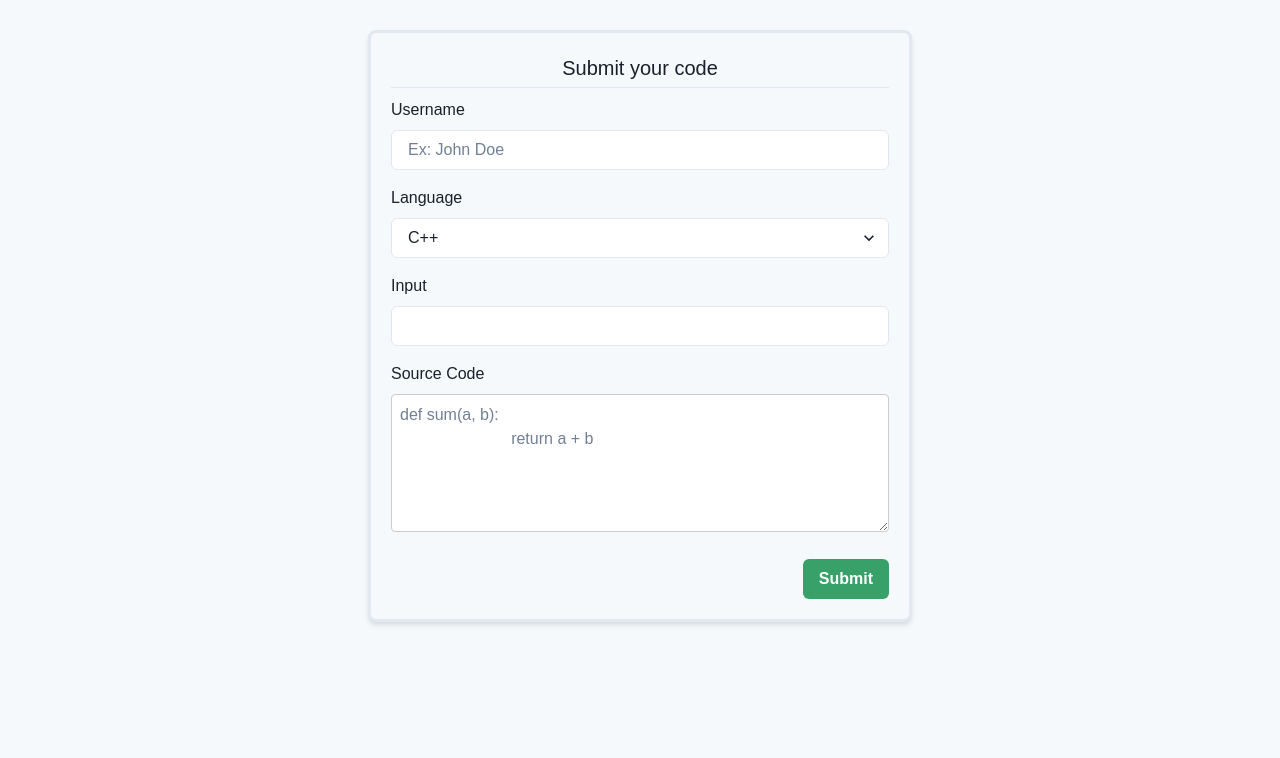
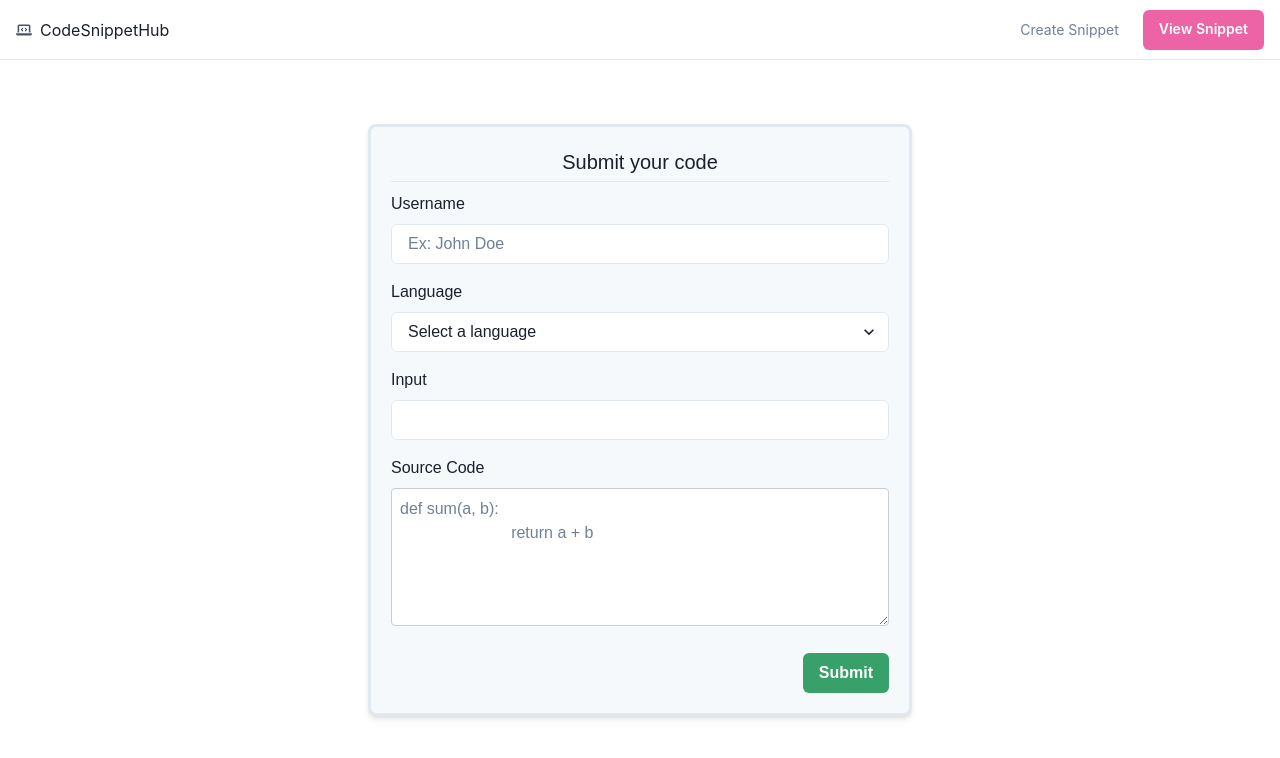
Before and after one commit to surbhi400/CodeSnippetHub-frontend, a React (Create React App) app in the folder codesnippet-hub/: page / in a window 1280 px wide. Shown: the top 758 px of the page. Built offline with nearby package versions, Linux system fonts and the light colour scheme.

Commit message:
made responsive

```diff
--- a/codesnippet-hub/package.json
+++ b/codesnippet-hub/package.json
@@ -3,6 +3,7 @@
   "version": "0.1.0",
   "private": true,
   "dependencies": {
+    "@chakra-ui/icons": "^2.1.1",
     "@chakra-ui/react": "^2.8.2",
     "@emotion/react": "^11.11.4",
     "@emotion/styled": "^11.11.0",
--- a/codesnippet-hub/src/App.js
+++ b/codesnippet-hub/src/App.js
@@ -2,11 +2,13 @@ import './App.css';
 import {BrowserRouter as Router, Routes, Route} from "react-router-dom"
 import FormPage from './pages/FormPage';
 import InformationDisplayPage from './pages/InformationDisplayPage';
+import Navbar from './components/Navbar';
 
 
 function App() {
   return (
      <Router>
+      <Navbar />
       <Routes>
         <Route path='/' exact element={<FormPage/>}/>
          <Route path='/info' element={<InformationDisplayPage/>}/>
--- /dev/null
+++ b/codesnippet-hub/src/components/Navbar.jsx
@@ -0,0 +1,185 @@
+"use client";
+
+import {
+  Box,
+  Flex,
+  Text,
+  IconButton,
+  Button,
+  Stack,
+  Collapse,
+  Icon,
+  useColorModeValue,
+  useBreakpointValue,
+  useDisclosure,
+} from "@chakra-ui/react";
+import { HamburgerIcon, CloseIcon, ChevronDownIcon } from "@chakra-ui/icons";
+import { FaLaptopCode } from "react-icons/fa6";
+
+export default function Navbar() {
+  const { isOpen, onToggle } = useDisclosure();
+
+  return (
+    <Box>
+      <Flex
+        bg={useColorModeValue("white", "gray.800")}
+        color={useColorModeValue("gray.600", "white")}
+        minH={"60px"}
+        py={{ base: 2 }}
+        px={{ base: 4 }}
+        borderBottom={1}
+        borderStyle={"solid"}
+        borderColor={useColorModeValue("gray.200", "gray.900")}
+        align={"center"}
+        justify={"space-between"}
+      >
+        <Flex
+          href={"/"}
+          flex={{ base: 1 }}
+          justify={"flex-start"}
+          ml={{ base: 4, md: 0 }}
+          alignItems="center"
+          columnGap="0.5rem"
+        >
+          <FaLaptopCode />
+          <Text
+            textAlign={useBreakpointValue({ base: "center", md: "left" })}
+            fontFamily={"heading"}
+            color={useColorModeValue("gray.800", "white")}
+            fontSize={"16px"}
+          >
+            CodeSnippetHub
+          </Text>
+        </Flex>
+        <Stack
+          flex={{ base: 1, md: 0 }}
+          justify={"flex-end"}
+          direction={"row"}
+          spacing={6}
+        >
+          <Button
+            as={"a"}
+            fontSize={"sm"}
+            fontWeight={400}
+            display={{ base: "none", md: "inline-flex" }}
+            variant={"link"}
+            href={"/"}
+          >
+            Create Snippet
+          </Button>
+          <Button
+            as={"a"}
+            display={{ base: "none", md: "inline-flex" }}
+            fontSize={"sm"}
+            fontWeight={600}
+            color={"white"}
+            bg={"pink.400"}
+            href={"/info"}
+            _hover={{
+              bg: "pink.300",
+            }}
+          >
+            View Snippet
+          </Button>
+        </Stack>
+        <Flex
+          flex={{ base: 1, md: "auto" }}
+          ml={{ base: -2, md: "auto" }}
+          display={{ base: "flex", md: "none" }}
+          justifyContent={"flex-end"}
+        >
+          <IconButton
+            onClick={onToggle}
+            icon={
+              isOpen ? <CloseIcon w={3} h={3} /> : <HamburgerIcon w={5} h={5} />
+            }
+            variant={"ghost"}
+            aria-label={"Toggle Navigation"}
+          />
+        </Flex>
+      </Flex>
+
+      <Collapse in={isOpen} animateOpacity>
+        <MobileNav />
+      </Collapse>
+    </Box>
+  );
+}
+
+const MobileNav = () => {
+  return (
+    <Stack
+      bg={useColorModeValue("white", "gray.800")}
+      p={4}
+      display={{ md: "none" }}
+    >
+      {NAV_ITEMS.map((navItem) => (
+        <MobileNavItem key={navItem.label} {...navItem} />
+      ))}
+    </Stack>
+  );
+};
+
+const MobileNavItem = ({ label, children, href }) => {
+  const { isOpen, onToggle } = useDisclosure();
+
+  return (
+    <Stack spacing={4} onClick={children && onToggle}>
+      <Box
+        py={2}
+        as="a"
+        href={href ?? "#"}
+        justifyContent="space-between"
+        alignItems="center"
+        _hover={{
+          textDecoration: "none",
+        }}
+      >
+        <Text
+          fontWeight={600}
+          color={useColorModeValue("gray.600", "gray.200")}
+        >
+          {label}
+        </Text>
+        {children && (
+          <Icon
+            as={ChevronDownIcon}
+            transition={"all .25s ease-in-out"}
+            transform={isOpen ? "rotate(180deg)" : ""}
+            w={6}
+            h={6}
+          />
+        )}
+      </Box>
+
+      <Collapse in={isOpen} animateOpacity style={{ marginTop: "0!important" }}>
+        <Stack
+          mt={2}
+          pl={4}
+          borderLeft={1}
+          borderStyle={"solid"}
+          borderColor={useColorModeValue("gray.200", "gray.700")}
+          align={"start"}
+        >
+          {children &&
+            children.map((child) => (
+              <Box as="a" key={child.label} py={2} href={child.href}>
+                {child.label}
+              </Box>
+            ))}
+        </Stack>
+      </Collapse>
+    </Stack>
+  );
+};
+
+const NAV_ITEMS = [
+  {
+    label: "Create snippet",
+    href: "/",
+  },
+  {
+    label: "View snippets",
+    href: "/info",
+  },
+];
--- a/codesnippet-hub/src/pages/FormPage.jsx
+++ b/codesnippet-hub/src/pages/FormPage.jsx
@@ -1,4 +1,4 @@
-import React, { useState } from 'react';
+import React, { useState } from "react";
 import {
   FormControl,
   FormLabel,
@@ -8,29 +8,48 @@ import {
   Button,
   Text,
   Select,
-} from '@chakra-ui/react';
-// import { VscCode } from 'react-icons/vsc';
-// import { RiFileUploadFill } from 'react-icons/ri';
-import { useToast } from '@chakra-ui/toast';
+} from "@chakra-ui/react";
+import { useToast } from "@chakra-ui/toast";
 const FormPage = () => {
-  const [name, setName] = useState('');
-  const [preferredLanguage, setPreferredLanguage] = useState('');
-  const [standardInput, setStandardInput] = useState('');
-  const [sourceCode, setSourceCode] = useState('');
-    const [nameError, setNameError] = useState('');
-  const [languageError, setLanguageError] = useState('');
-  const [sourceCodeError, setSourceCodeError] = useState('');
+  const [name, setName] = useState("");
+  const [preferredLanguage, setPreferredLanguage] = useState("");
+  const [standardInput, setStandardInput] = useState("");
+  const [sourceCode, setSourceCode] = useState("");
+  const [nameError, setNameError] = useState("");
+  const [languageError, setLanguageError] = useState("");
+  const [sourceCodeError, setSourceCodeError] = useState("");
 
-  const toast = useToast()
+  const toast = useToast();
 
   const handleSubmit = async (event) => {
     event.preventDefault();
 
     try {
-    const response = await fetch('http://localhost:5000/api/submit-form', {
-      method: 'POST',
+      if (!name) {
+        setNameError("Name is required");
+        return;
+      } else {
+        setNameError("");
+      }
+
+      if (!preferredLanguage) {
+        setLanguageError("Language is required");
+        return;
+      } else {
+        setLanguageError("");
+      }
+
+      if (!sourceCode) {
+        setSourceCodeError("Source Code is required");
+        return;
+      } else {
+        setSourceCodeError("");
+      }
+
+      const response = await fetch("http://localhost:5000/api/submit-form", {
+        method: "POST",
         headers: {
-        'Content-Type': 'application/json',
+          "Content-Type": "application/json",
         },
         body: JSON.stringify({
           name,
@@ -39,27 +58,6 @@ const FormPage = () => {
           sourceCode,
         }),
       });
-
-   if (!name) {
-      setNameError('Name is required');
-      return;
-    } else {
-      setNameError('');
-    }
-
-    if (!preferredLanguage) {
-      setLanguageError('Language is required');
-      return;
-    } else {
-      setLanguageError('');
-    }
-
-    if (!sourceCode) {
-      setSourceCodeError('Source Code is required');
-      return;
-    } else {
-      setSourceCodeError('');
-    }
       if (response.ok) {
         // console.log('Form data submitted successfully');
         toast({
@@ -69,22 +67,29 @@ const FormPage = () => {
           isClosable: true,
           position: "bottom",
         });
-    setName('');
-      setPreferredLanguage('');
-      setStandardInput('');
-      setSourceCode('');
+        setName("");
+        setPreferredLanguage("");
+        setStandardInput("");
+        setSourceCode("");
       } else {
-      console.error('Failed to submit form data');
+        console.error("Failed to submit form data");
       }
     } catch (error) {
-    console.error('Error submitting form data:', error);
+      console.error("Error submitting form data:", error);
     }
   };
 
   return (
-    <div style={{backgroundColor: 'rgb(245,249,252)', height:'100vh', fontFamily:'sans-serif'}}>
-      <Container maxW="xl" centerContent position="relative" top="30px">
-
+    <>
+      <div
+        style={{
+          // backgroundColor: "rgb(245,249,252)",
+          height: "100vh",
+          fontFamily: "sans-serif",
+          marginTop: "4rem",
+        }}
+      >
+        <Container maxW="xl" centerContent>
           <Box
             p={5}
             bg="rgb(245,249,252)"
@@ -93,30 +98,58 @@ const FormPage = () => {
             borderWidth="3px"
             shadow="md"
           >
-          <h2 style={{textAlign:'center', fontSize:'20px', marginBottom:'4px'}}> Submit your code</h2>
-          <hr style={{marginBottom:'10px'}}/>
+            <h2
+              style={{
+                textAlign: "center",
+                fontSize: "20px",
+                marginBottom: "4px",
+              }}
+            >
+              {" "}
+              Submit your code
+            </h2>
+            <hr style={{ marginBottom: "10px" }} />
             <form onSubmit={handleSubmit}>
-
-          <FormControl mb={4} >
+              <FormControl mb={4}>
                 <FormLabel>Username</FormLabel>
-            <Input bg='white' type="text" placeholder="Ex: John Doe" value={name} onChange={(e) => setName(e.target.value)}  />
-          <Text fontSize='13px' color="red">{nameError}</Text>
+                <Input
+                  bg="white"
+                  type="text"
+                  placeholder="Ex: John Doe"
+                  value={name}
+                  onChange={(e) => setName(e.target.value)}
+                />
+                <Text fontSize="13px" color="red">
+                  {nameError}
+                </Text>
               </FormControl>
 
-         <FormControl mb={4} >
+              <FormControl mb={4}>
                 <FormLabel>Language</FormLabel>
-        <Select  bg='white' value={preferredLanguage} onChange={(e) => setPreferredLanguage(e.target.value)}>
-          <option value='C++'>C++</option>
-          <option value='Java'>Java</option>
-          <option value='JavaScript'>JavaScript</option>
-         <option value='Python'>Python</option>
+                <Select
+                  bg="white"
+                  placeholder="Select a language"
+                  value={preferredLanguage}
+                  onChange={(e) => setPreferredLanguage(e.target.value)}
+                >
+                  <option value="C++">C++</option>
+                  <option value="Java">Java</option>
+                  <option value="JavaScript">JavaScript</option>
+                  <option value="Python">Python</option>
                 </Select>
-           <Text fontSize='13px' color="red">{languageError}</Text>
+                <Text fontSize="13px" color="red">
+                  {languageError}
+                </Text>
               </FormControl>
 
               <FormControl mb={4}>
                 <FormLabel>Input</FormLabel>
-            <Input type="text" bg='white' value={standardInput} onChange={(e) => setStandardInput(e.target.value)}/>
+                <Input
+                  type="text"
+                  bg="white"
+                  value={standardInput}
+                  onChange={(e) => setStandardInput(e.target.value)}
+                />
               </FormControl>
               <FormControl mb={4}>
                 <FormLabel>Source Code</FormLabel>
@@ -128,17 +161,22 @@ const FormPage = () => {
                   rows={5}
                   cols={50}
                   style={{
-            border: '1px solid #ccc',
-            borderRadius: '4px',
-            padding: '8px',
-            width: '100%',
+                    border: "1px solid #ccc",
+                    borderRadius: "4px",
+                    padding: "8px",
+                    width: "100%",
                   }}
-
                 />
-        <Text fontSize='13px' color="red">{sourceCodeError}</Text>
+                <Text fontSize="13px" color="red">
+                  {sourceCodeError}
+                </Text>
               </FormControl>
-            <Box align="right" mt='20px'>
-            <Button type="submit" colorScheme="green" onClick={handleSubmit}>
+              <Box align="right" mt="20px">
+                <Button
+                  type="submit"
+                  colorScheme="green"
+                  onClick={handleSubmit}
+                >
                   Submit
                 </Button>
               </Box>
@@ -146,6 +184,7 @@ const FormPage = () => {
           </Box>
         </Container>
       </div>
+    </>
   );
 };
 
--- a/codesnippet-hub/src/pages/InformationDisplayPage.jsx
+++ b/codesnippet-hub/src/pages/InformationDisplayPage.jsx
@@ -1,9 +1,160 @@
-import React from 'react'
+import React, { useState, useEffect } from "react";
+import {
+  Container,
+  Box,
+  Input,
+  Table,
+  Thead,
+  Tbody,
+  Tr,
+  Th,
+  Td,
+} from "@chakra-ui/react";
 
 const InformationDisplayPage = () => {
+  const [data, setData] = useState([]);
+  const [searchTerm, setSearchTerm] = useState("");
+
+  useEffect(() => {
+    fetchData();
+  }, []);
+
+  const fetchData = async () => {
+    try {
+      const response = await fetch("http://localhost:5000/api/data");
+      if (response.ok) {
+        const data = await response.json();
+        setData(data);
+      } else {
+        console.error("Failed to fetch data");
+      }
+    } catch (error) {
+      console.error("Error fetching data:", error);
+    }
+  };
+
+  const filteredData = data.filter((item) =>
+    Object.values(item).some((value) =>
+      value.toString().toLowerCase().includes(searchTerm.toLowerCase())
+    )
+  );
+
   return (
-    <div>InformationDisplayPage</div>
-  )
-}
+    <div
+      style={{
+        // backgroundColor: "rgb(245,249,252)",
+        height: "100vh",
+        fontFamily: "sans-serif",
+        marginTop: "4rem",
+      }}
+    >
+      <Container maxW="full">
+        <Box
+          p={5}
+          bg="rgb(245,249,252)"
+          w="100%"
+          borderRadius="lg"
+          borderWidth="3px"
+          shadow="md"
+          maxWidth="100%"
+          overflowX="auto"
+          whiteSpace="nowrap"
+        >
+          <Input
+            type="text"
+            placeholder="Search..."
+            value={searchTerm}
+            onChange={(e) => setSearchTerm(e.target.value)}
+            mb={4}
+          />
+          <Table variant="simple">
+            <Thead>
+              <Tr>
+                <Th
+                  borderBottom="1px solid #cbd5e0"
+                  borderRight="1px solid #cbd5e0"
+                >
+                  UserName
+                </Th>
+                <Th
+                  borderBottom="1px solid #cbd5e0"
+                  borderRight="1px solid #cbd5e0"
+                >
+                  UserId
+                </Th>
+                <Th
+                  borderBottom="1px solid #cbd5e0"
+                  borderRight="1px solid #cbd5e0"
+                >
+                  Language
+                </Th>
+                <Th
+                  borderBottom="1px solid #cbd5e0"
+                  borderRight="1px solid #cbd5e0"
+                >
+                  Source Code
+                </Th>
+                <Th
+                  borderBottom="1px solid #cbd5e0"
+                  borderRight="1px solid #cbd5e0"
+                >
+                  Input
+                </Th>
+                <Th
+                  borderBottom="1px solid #cbd5e0"
+                  borderRight="1px solid #cbd5e0"
+                >
+                  Submission time
+                </Th>
+              </Tr>
+            </Thead>
+            <Tbody>
+              {filteredData.map((item, index) => (
+                <Tr key={index}>
+                  <Td
+                    borderBottom="1px solid #cbd5e0"
+                    borderRight="1px solid #cbd5e0"
+                  >
+                    {item.userId}
+                  </Td>
+                  <Td
+                    borderBottom="1px solid #cbd5e0"
+                    borderRight="1px solid #cbd5e0"
+                  >
+                    {item.name}
+                  </Td>
+                  <Td
+                    borderBottom="1px solid #cbd5e0"
+                    borderRight="1px solid #cbd5e0"
+                  >
+                    {item.preferred_language}
+                  </Td>
+                  <Td
+                    borderBottom="1px solid #cbd5e0"
+                    borderRight="1px solid #cbd5e0"
+                  >
+                    {item.source_code.substring(0, 100)}
+                  </Td>
+                  <Td
+                    borderBottom="1px solid #cbd5e0"
+                    borderRight="1px solid #cbd5e0"
+                  >
+                    {item.standard_input}
+                  </Td>
+                  <Td
+                    borderBottom="1px solid #cbd5e0"
+                    borderRight="1px solid #cbd5e0"
+                  >
+                    {item.submission_time}
+                  </Td>
+                </Tr>
+              ))}
+            </Tbody>
+          </Table>
+        </Box>
+      </Container>
+    </div>
+  );
+};
 
-export default InformationDisplayPage
+export default InformationDisplayPage;
```
Also changed, not shown: 1 other file (tests, documents, lock files or other folders). Lines whose indentation alone changed are shown as unchanged.
